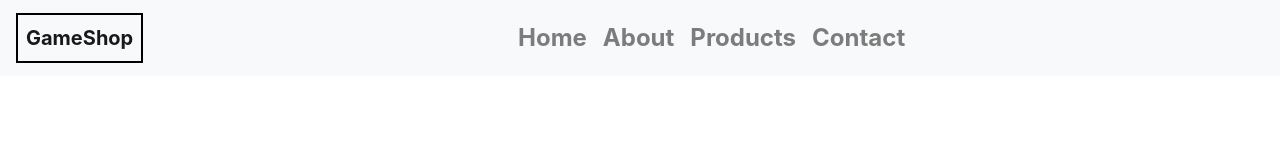
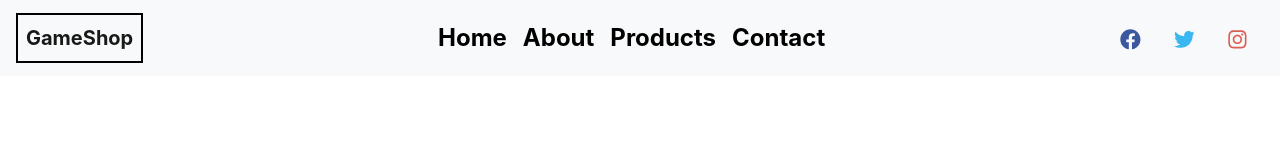
Before and after one commit to HuangStanley050/console-store, a Gatsby site: page / in a window 1280 px wide. Built offline with nearby package versions, Linux system fonts and the light colour scheme; Gatsby itself is replaced by a stand-in of ours.

Commit message:
navbar done

```diff
--- a/src/components/globals/navigation.js
+++ b/src/components/globals/navigation.js
@@ -33,6 +33,7 @@ class Navigation extends Component {
           <Collapse isOpen={this.state.isOpen} navbar>
             <NavigationLinks />
           </Collapse>
+          <NavigationIcons />
         </Navbar>
       </nav>
     );
--- a/src/components/globals/navigationIcons.js
+++ b/src/components/globals/navigationIcons.js
@@ -1,7 +1,50 @@
 import React from "react";
+import { FaInstagram, FaTwitter, FaFacebook } from "react-icons/fa";
 
-const NavigationIcons = props => {
-  return null;
-};
+class NavigationIcons extends React.Component {
+  state = {
+    icons: [
+      {
+        id: 1,
+        icon: <FaFacebook className="icon facebook-icon" />,
+        path: "https://www.facebook.com",
+      },
+      {
+        id: 2,
+        icon: <FaTwitter className="icon twitter-icon" />,
+        path: "https://www.twitter.com",
+      },
+      {
+        id: 3,
+        icon: <FaInstagram className="icon instagram-icon" />,
+        path: "https://www.instagram.com",
+      },
+    ],
+  };
+  render() {
+    return (
+      <div
+        style={{
+          width: "10rem",
+          display: "flex",
+          justifyContent: "space-around",
+        }}
+      >
+        {this.state.icons.map(icon => {
+          return (
+            <a
+              target="_blank"
+              key={icon.id}
+              href={icon.path}
+              rel="noopener noreferrer"
+            >
+              {icon.icon}
+            </a>
+          );
+        })}
+      </div>
+    );
+  }
+}
 
 export default NavigationIcons;
--- a/src/components/globals/navigationLinks.js
+++ b/src/components/globals/navigationLinks.js
@@ -35,7 +35,7 @@ class NavigationLinks extends Component {
             <NavItem key={link.id}>
               <NavLink
                 className="font-weight-bold hovereffect"
-                style={{ fontSize: "1.5rem" }}
+                style={{ fontSize: "1.5rem", color: "black" }}
                 tag={Link}
                 to={link.path}
               >
--- a/src/components/globals/navigationLinks.module.css
+++ /dev/null
@@ -1,3 +0,0 @@
-.hovereffect:hover {
-  background-color: yellow;
-}
--- a/src/components/layout.css
+++ b/src/components/layout.css
@@ -7,3 +7,30 @@
   background-color: yellow;
   transition: all 0.8s linear;
 }
+
+.icon {
+  font-size: 1.3rem;
+  cursor: pointer;
+  transition: all 1s linear;
+}
+
+.icon:hover {
+  color: yellow;
+}
+
+.facebook-icon {
+  color: #3b579d;
+}
+
+.twitter-icon {
+  color: #3ab7f0;
+}
+
+.instagram-icon {
+  color: #da5f53;
+}
+@media (max-width:768px) {
+  .icon {
+    display: none;
+  }
+}
```
